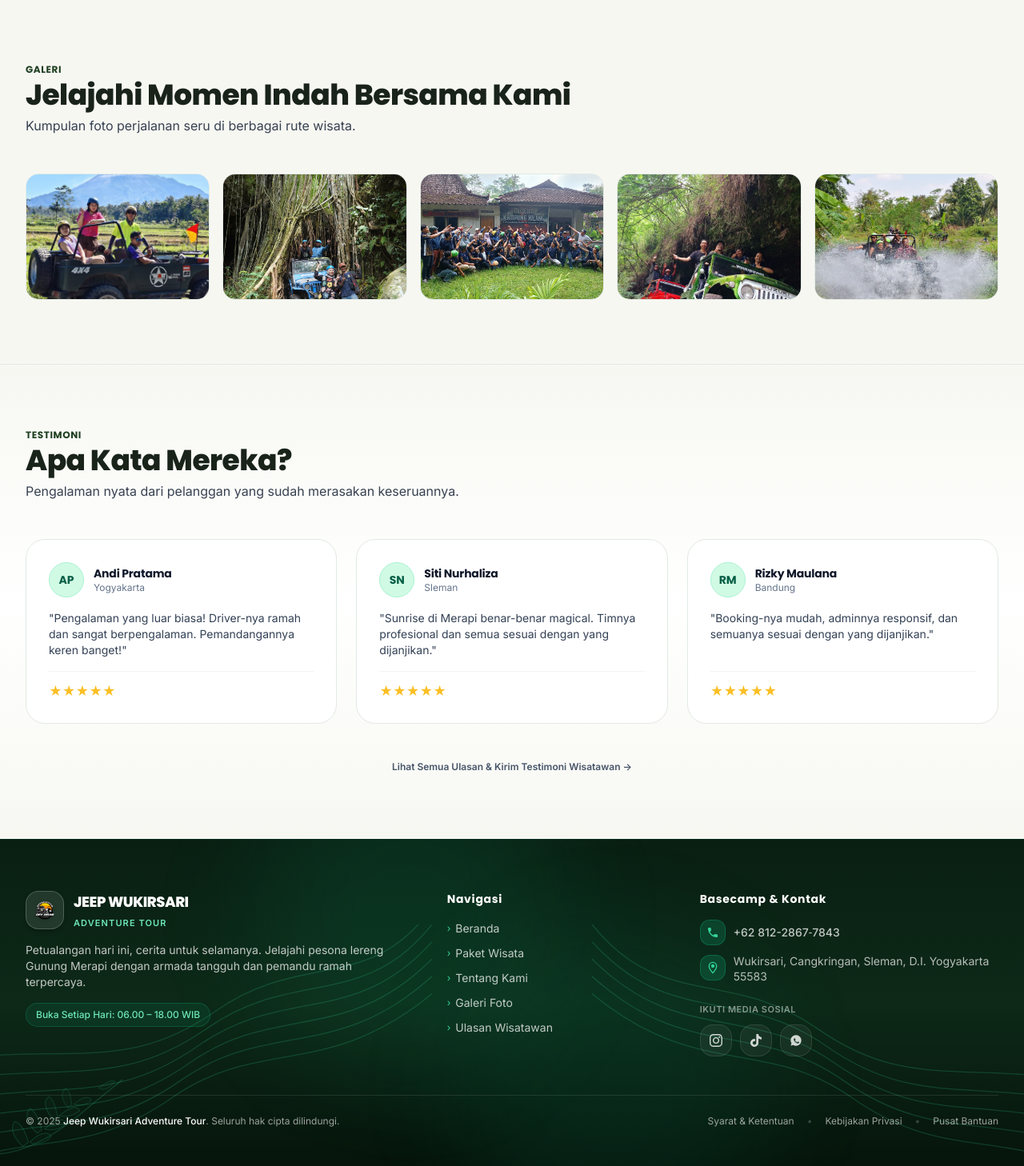
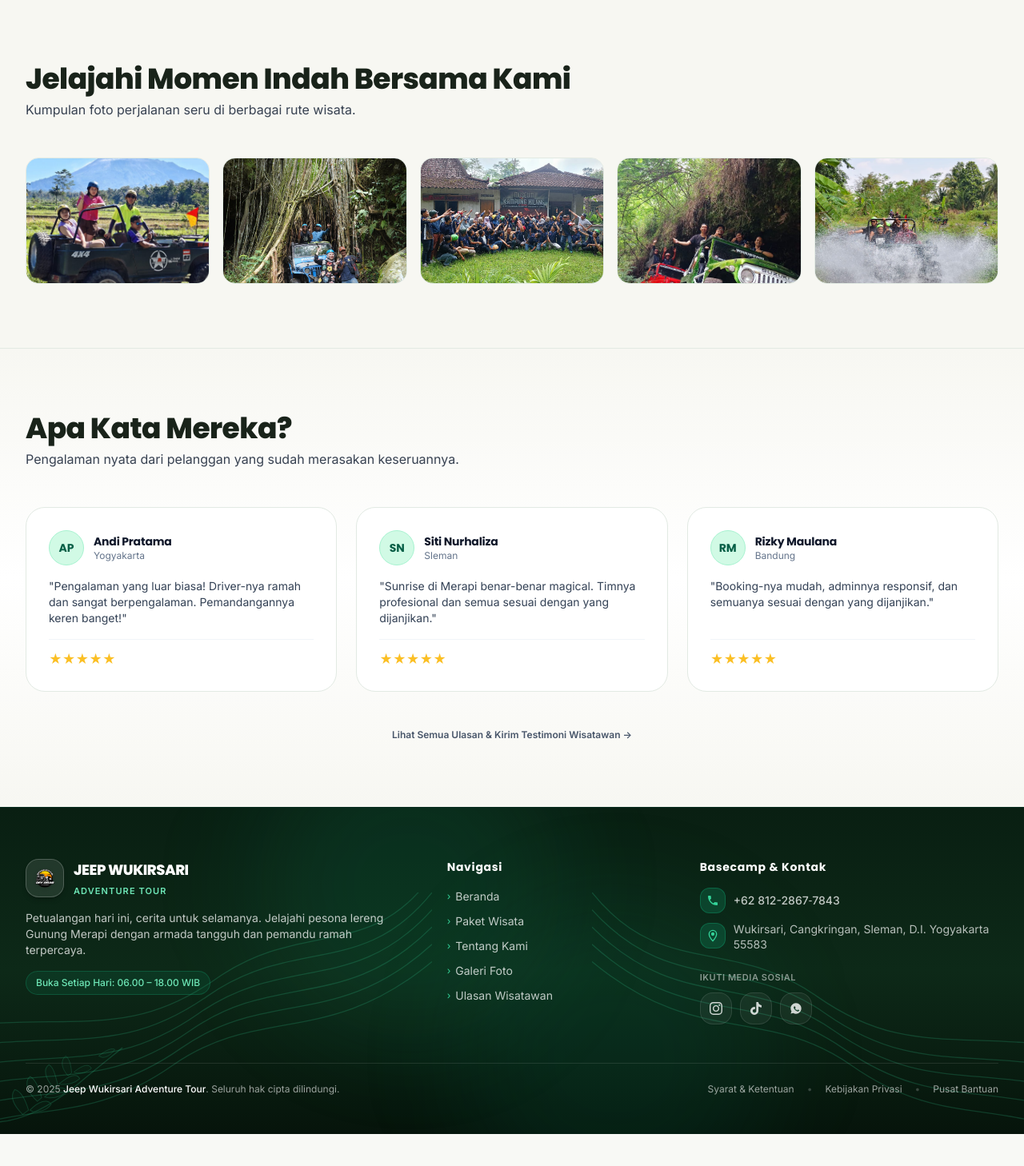
Before and after one commit to glentmargareza/TA, a Laravel app: page / in a window 1280 px wide. Shown: the part 2849-4307 px from the top of the page at 80% size. After the commit the page ends 4267 px from the top, so only its background shows below. Run offline with Laravel 12, Linux system fonts and the light colour scheme; data comes from the database, SQL or seed files in the repository; some libraries are stand-ins or nearby versions; some web fonts are replaced.

Commit message:
benerin diki

```diff
--- a/resources/views/home.blade.php
+++ b/resources/views/home.blade.php
@@ -869,7 +869,6 @@
     <section id="galeri" class="py-12 sm:py-16 lg:py-20 bg-wukirsari-cream">
         <div class="max-w-7xl mx-auto px-4 sm:px-6 lg:px-8">
             <div class="mb-8 sm:mb-12">
-                <span class="text-[11px] sm:text-xs font-bold uppercase tracking-wider text-[#1E3F20] font-display block mb-1">GALERI</span>
                 <h2 class="text-2xl sm:text-3xl lg:text-4xl font-extrabold text-merapiText-primary font-display">{{ $homeSettings['gallery_title'] ?? 'Jelajahi Momen Indah Bersama Kami' }}</h2>
                 <p class="text-merapiText-secondary text-xs sm:text-base mt-1.5 max-w-xl">{{ $homeSettings['gallery_subtitle'] ?? 'Kumpulan foto perjalanan seru di berbagai rute wisata.' }}</p>
             </div>
@@ -918,7 +917,6 @@
     <section class="py-12 sm:py-16 lg:py-20 bg-gradient-to-b from-wukirsari-cream via-white to-wukirsari-cream border-t border-wukirsari-border">
         <div class="max-w-7xl mx-auto px-4 sm:px-6 lg:px-8">
             <div class="mb-8 sm:mb-12">
-                <span class="text-[11px] sm:text-xs font-bold uppercase tracking-wider text-[#1E3F20] font-display block mb-1">TESTIMONI</span>
                 <h2 class="text-2xl sm:text-3xl lg:text-4xl font-extrabold text-merapiText-primary font-display">Apa Kata Mereka?</h2>
                 <p class="text-merapiText-secondary text-xs sm:text-base mt-1.5 max-w-xl">
                     Pengalaman nyata dari pelanggan yang sudah merasakan keseruannya.
```
